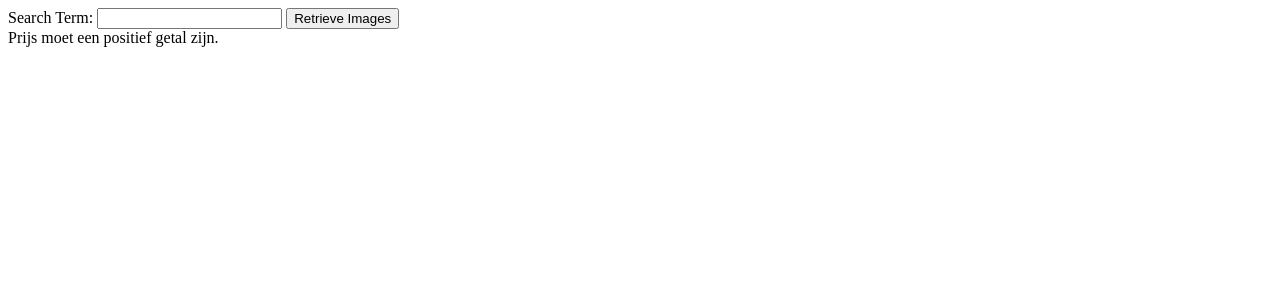
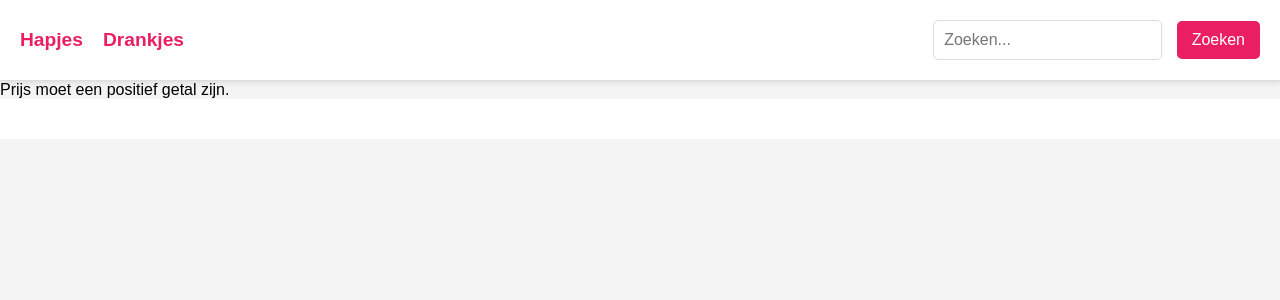
Before and after one commit to PeterMarcelisROCMN/PHP-intro, a PHP site: page / in a window 1280 px wide. Shown: the top 300 px of the page. Run offline with PHP 8.4, Linux system fonts and the light colour scheme; tables that the repository leaves empty or names only in its code hold one stand-in row (values such as "Sample post"); data that the repository does not hold is empty.

Commit message:
Added new images. Adjusted view for product page Added functionality to search for a certain product

```diff
--- /dev/null
+++ b/database-crud/assets/css/styles.css
@@ -0,0 +1,108 @@
+body {
+    font-family: Arial, sans-serif;
+    background-color: #f4f4f4;
+    margin: 0;
+    padding: 0;
+}
+
+.header {
+    display: flex;
+    justify-content: space-between;
+    align-items: center;
+    padding: 20px;
+    background-color: #fff;
+    border-bottom: 1px solid #ddd;
+    box-shadow: 0 2px 5px rgba(0, 0, 0, 0.1);
+}
+
+.categories {
+    display: flex;
+}
+
+.category {
+    margin-right: 20px;
+    text-decoration: none;
+    color: #e91e63;
+    font-size: 1.2em;
+    font-weight: bold;
+    transition: color 0.2s;
+}
+
+.category:hover {
+    color: #333;
+}
+
+.search-container {
+    display: flex;
+    align-items: center;
+}
+
+.search-bar {
+    padding: 10px;
+    border: 1px solid #ddd;
+    border-radius: 5px;
+    font-size: 1em;
+}
+
+.search-button {
+    padding: 10px 15px;
+    margin-left: 10px;
+    background-color: #e91e63;
+    color: #fff;
+    border: none;
+    border-radius: 5px;
+    font-size: 1em;
+    cursor: pointer;
+    transition: background-color 0.2s;
+}
+
+.search-button:hover {
+    background-color: #d81b60;
+}
+
+.product-container {
+    display: flex;
+    flex-wrap: wrap;
+    justify-content: center;
+    padding: 20px;
+    background-color: #fff;
+}
+
+.product {
+    background-color: #fff;
+    border: 1px solid #ddd;
+    border-radius: 10px;
+    box-shadow: 0 2px 5px rgba(0, 0, 0, 0.1);
+    margin: 10px;
+    padding: 20px;
+    width: 250px;
+    text-align: center;
+    transition: transform 0.2s;
+}
+
+.product:hover {
+    transform: scale(1.05);
+}
+
+.product h2 {
+    font-size: 1.5em;
+    color: #333;
+    margin: 0 0 10px 0;
+}
+
+.product p {
+    color: #666;
+    font-size: 1em;
+    margin: 10px 0;
+}
+
+.product img {
+    max-width: 100px;
+    margin: 10px 0;
+}
+
+.product p:last-of-type {
+    font-size: 1.2em;
+    color: #e91e63;
+    font-weight: bold;
+}
--- a/database-crud/controller/productController.php
+++ b/database-crud/controller/productController.php
@@ -11,16 +11,22 @@ class ProductController
         }
 
         if (array_key_exists('category', $_GET)) {
-            // haal producten op die bij een categorie horen
+            // Retrieve products by category
             $category = !empty($_GET['category']) ? $_GET['category'] : null;
-                $products = Product::getProductByCategory($db, $category);
-                $productView = new ProductView($products);
-                $productView->generateView();
+            $products = Product::getProductByCategory($db, $category);
+            $productView = new ProductView($products);
+            $productView->generateView();
+        } else if (array_key_exists('search', $_GET)) {
+            // Retrieve products by search term
+            $searchTerm = !empty($_GET['search']) ? $_GET['search'] : null;
+            $products = Product::searchProducts($db, $searchTerm);
+            $productView = new ProductView($products);
+            $productView->generateView();
         } else {
             if ($_SERVER['REQUEST_METHOD'] === 'POST') {
                 Product::addNewProduct($db, $_POST['naam'], $_POST['beschrijving'], $_POST['afbeelding'], $_POST['prijs']);
-            } else if ($_SERVER['REQUEST_METHOD'] === 'GET'){
-                // haal alle producten op
+            } else if ($_SERVER['REQUEST_METHOD'] === 'GET') {
+                // Retrieve all products
                 $products = Product::getAllProducts($db);
                 $productView = new ProductView($products);
                 $productView->generateView();
--- a/database-crud/index.php
+++ b/database-crud/index.php
@@ -3,21 +3,32 @@ include 'config.php';
 ?>
 <!DOCTYPE html>
 <html lang="en">
+
 <head>
     <meta charset="UTF-8">
     <meta name="viewport" content="width=device-width, initial-scale=1.0">
-    <title>Document</title>
+    <link rel="stylesheet" type="text/css" href="assets/css/styles.css">
+    <title>Product Delivery Service</title>
 </head>
+
 <body>
-<form method="get" action="">
-    <label for="category">Search Term:</label>
-    <input type="text" id="category" name="category">
-    <button type="submit">Retrieve Images</button>
-</form>
+    <div class="header">
+        <div class="categories">
+            <a href="?category=hapjes" class="category">Hapjes</a>
+            <a href="?category=drankjes" class="category">Drankjes</a>
+        </div>
+        <div class="search-container">
+            <form action="" method="GET">
+                <input type="text" name="search" placeholder="Zoeken..." class="search-bar">
+                <input type="submit" class="search-button" value="Zoeken">
+            </form>
+        </div>
+    </div>
+    <div id="imageContainer">
+        <?php
+        $productController = new ProductController();
+        ?>
+    </div>
+</body>
 
-<div id="imageContainer">
-    <?php
-      $productController = new ProductController();
-    ?>
-</body>
 </html>
--- a/database-crud/model/Product.php
+++ b/database-crud/model/Product.php
@@ -135,6 +135,29 @@ class Product
         }
     }
 
+    public static function searchProducts($db, $searchTerm)
+    {
+        try {
+            $query = $db->prepare('SELECT id, naam, beschrijving, afbeelding, prijs FROM producten WHERE naam LIKE :searchTerm');
+            $query->bindValue(':searchTerm', '%' . $searchTerm . '%');
+            $query->execute();
+
+            $results = $query->fetchAll(PDO::FETCH_ASSOC);
+
+            $products = [];
+
+            foreach ($results as $row) {
+                $products[] = new Product($row['id'], $row['naam'], $row['beschrijving'], $row['afbeelding'], $row['prijs']);
+            }
+
+            return $products;
+        } catch (PDOException $e) {
+            echo $e->getMessage();
+        } catch (ProductException $e) {
+            echo $e->getMessage();
+        }
+    }
+
     public static function addNewProduct($db, $naam, $beschrijving, $afbeelding, $prijs)
     {
         try {
```
Also changed, not shown: database-crud/assets/images/beer.png (added), database-crud/assets/images/candy.png (added), database-crud/assets/images/cheese.png (added), database-crud/assets/images/coffee-cup.png (added), database-crud/assets/images/crisps.png (added), database-crud/assets/images/sandwich-cheese.jpg (deleted), database-crud/assets/images/sandwich-ham.jpg (deleted), database-crud/assets/images/tea-cup.png (added), database-crud/assets/images/water-bottle.jpg (deleted), database-crud/view/productView.php (line endings or trailing spaces).
